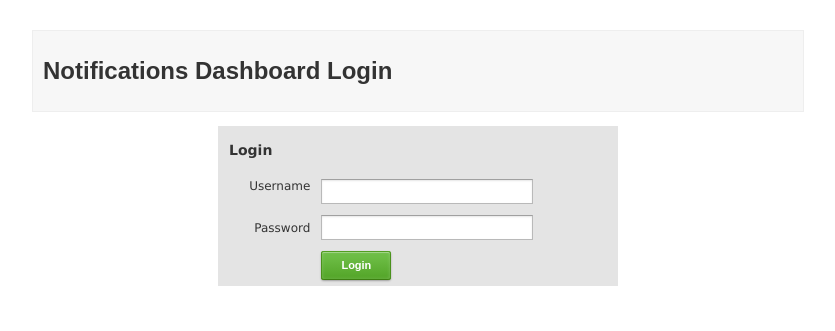
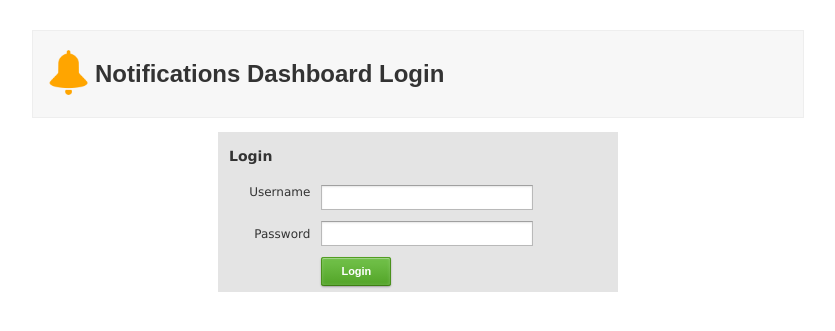
Before and after one commit to orangehrm/api-sample-app-php, a PHP site: page /login.php in a window 1280 px wide. Shown: the top 331 px of the page, without its empty margins (222-1057 px from the left). Run offline with PHP 8.4, Linux system fonts and the light colour scheme; lists and menus that the app fills with data are empty.

Commit message:
login section

```diff
--- a/login.php
+++ b/login.php
@@ -37,7 +37,18 @@ use Orangehrm\API\Client;
 </head>
 <body>
 <div id="Frame0">
-  <h1>Notifications Dashboard Login</h1>
+
+
+    <table>
+        <tr>
+            <th>  <img src="orangeApp/orange/dist/img/orange.png" class="img-circle" alt="User Image"> </th>
+            <th>  <h1>Notifications Dashboard Login</h1></th>
+        </tr>
+
+    </table>
+
+
+
 
 </div>
 <br>
```
